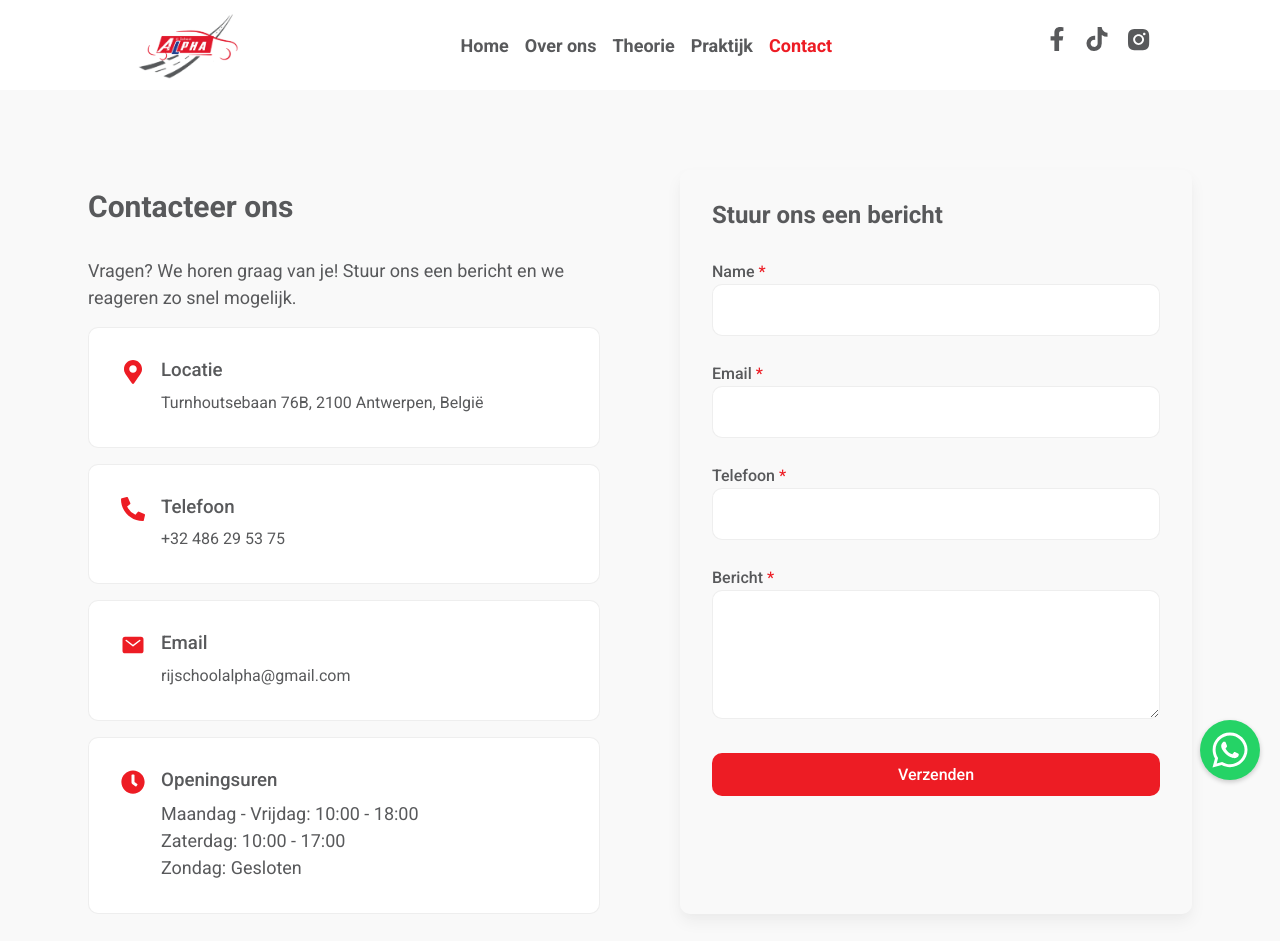
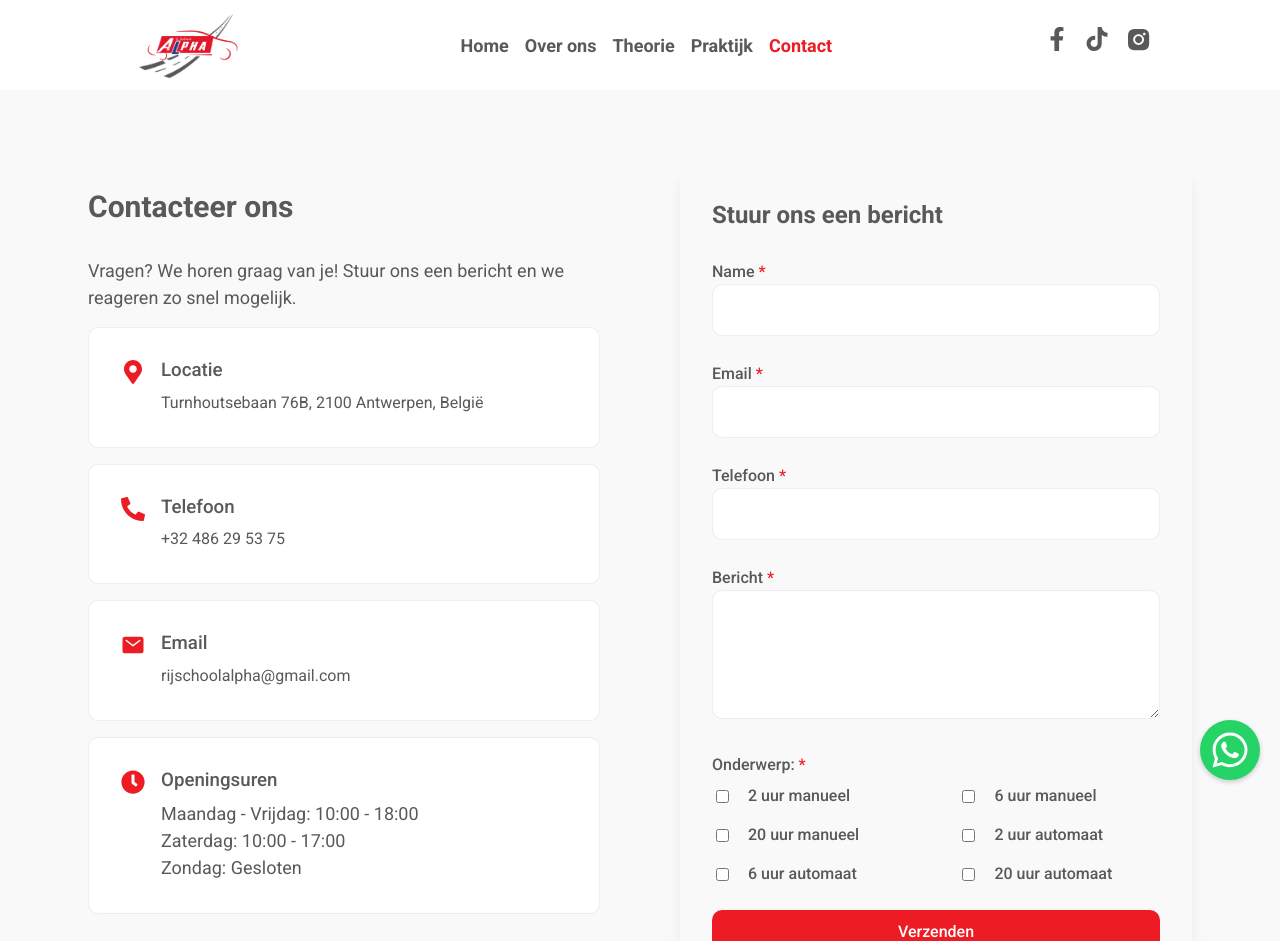
Before and after one commit to Imrxng/rijschool, a Next.js app: page /contact in a window 1280 px wide. Shown: the top 941 px of the page. Built offline with nearby package versions, Linux system fonts and the light colour scheme.

Commit message:
toevoeging checkbox

```diff
--- a/components/ContactUs.tsx
+++ b/components/ContactUs.tsx
@@ -143,6 +143,39 @@ const ContactUs = () => {
             <textarea name="message" id="message" required rows={5}></textarea>
             {errors.message && <p className="errorMessage">{errors.message}</p>}
           </div>
+          <div className="contact-usInput">
+            <label htmlFor="onderwerp">
+              Onderwerp: <span className="redColor">*</span>
+            </label>
+            <br />
+            <div id="onderwerp">
+              <div className="onderwerpItem">
+                <label htmlFor="onderwerp">2 uur manueel</label>
+                <input type="checkbox" name="onderwerp"  value={'2 uur manueel'} />
+              </div>
+              <div className="onderwerpItem">
+                <label htmlFor="onderwerp">6 uur manueel</label>
+                <input type="checkbox" name="onderwerp" value={'6 uur manueel'} />
+              </div>
+              <div className="onderwerpItem">
+                <label htmlFor="onderwerp">20 uur manueel</label>
+                <input type="checkbox" name="onderwerp" value={'20 uur manueel'} />
+              </div>
+              <div className="onderwerpItem">
+                <label htmlFor="onderwerp">2 uur automaat</label>
+                <input type="checkbox" name="onderwerp" value={'2 uur automaat'} />
+              </div>
+              <div className="onderwerpItem">
+                <label htmlFor="onderwerp">6 uur automaat</label>
+                <input type="checkbox" name="onderwerp" value={'6 uur automaat'} />
+              </div>
+              <div className="onderwerpItem">
+                <label htmlFor="onderwerp">20 uur automaat</label>
+                <input type="checkbox" name="onderwerp" value={'20 uur automaat'} />
+              </div>
+            </div>
+            {errors.message && <p className="errorMessage">{errors.message}</p>}
+          </div>
           <button id="buttonSendMessage" type="submit" disabled={state.submitting}>
             {state.submitting ? "Verzenden..." : "Verzenden"}
           </button>
--- a/styles/contactUs.component.css
+++ b/styles/contactUs.component.css
@@ -49,6 +49,7 @@ background-color: var(--white);}
   flex-direction: column;
   gap: 2rem;
   padding: 2rem;
+  padding-bottom: 0;
   box-shadow: 0 4px 8px rgba(0, 0, 0, 0.01), 0 8px 16px rgba(0, 0, 0, 0.05);
   border-radius: 10px;
 }
@@ -89,7 +90,6 @@ background-color: var(--white);}
   padding: 0.8rem;
   border: none;
   font-weight: 500;
-  margin-bottom: 1rem;
 }
 
 #buttonSendMessage:hover {
@@ -127,3 +127,24 @@ background-color: var(--white);}
   padding: 5rem 8rem 5rem 8rem;
   background-color: "#f9f9f9";
 }
+
+#onderwerp {
+  display: flex;
+      flex-wrap: wrap;
+      justify-content: space-between;
+      padding-top: 10px;
+      gap: 20px;
+      flex-direction: row;
+}
+
+.onderwerpItem {
+  display: flex;
+  flex-direction: row-reverse;
+  justify-content: left;
+  gap: 1rem;
+  width: 45%;
+}
+
+.onderwerpItem > input[type="checkbox"] {
+  width: auto;
+}
--- a/styles/mediaQueries.component.css
+++ b/styles/mediaQueries.component.css
@@ -28,11 +28,6 @@
   }
 }
 
-@media screen and (max-width: 1080px) {
-  #contact-usRight {
-    padding-bottom: 3.5rem;
-  }
-}
 
 @media only screen and (max-width: 1020px) {
   #homePhotoWithInfo div {
@@ -56,17 +51,6 @@
   }
 }
 
-@media screen and (max-width: 905px) {
-  #contact-usRight {
-    padding-bottom: 5.2rem;
-  }
-}
-
-@media screen and (max-width: 880px) {
-  #contact-usRight {
-    padding-bottom: 6.7rem;
-  }
-}
 
 @media only screen and (max-width: 850px) {
   #overOnsIntroText {
@@ -107,9 +91,6 @@
   #kiesOns {
     margin: 2rem;
     flex-direction: column;
-  }
-  #contact-usRight {
-    padding-bottom: 5.2rem;
   }
 
   .kies-ons-item {
@@ -173,7 +154,6 @@
 
   #contact-usRight {
     padding-bottom: 0;
-    margin-bottom: 3rem;
   }
   .successMessage,
   .errorMessage {
```
